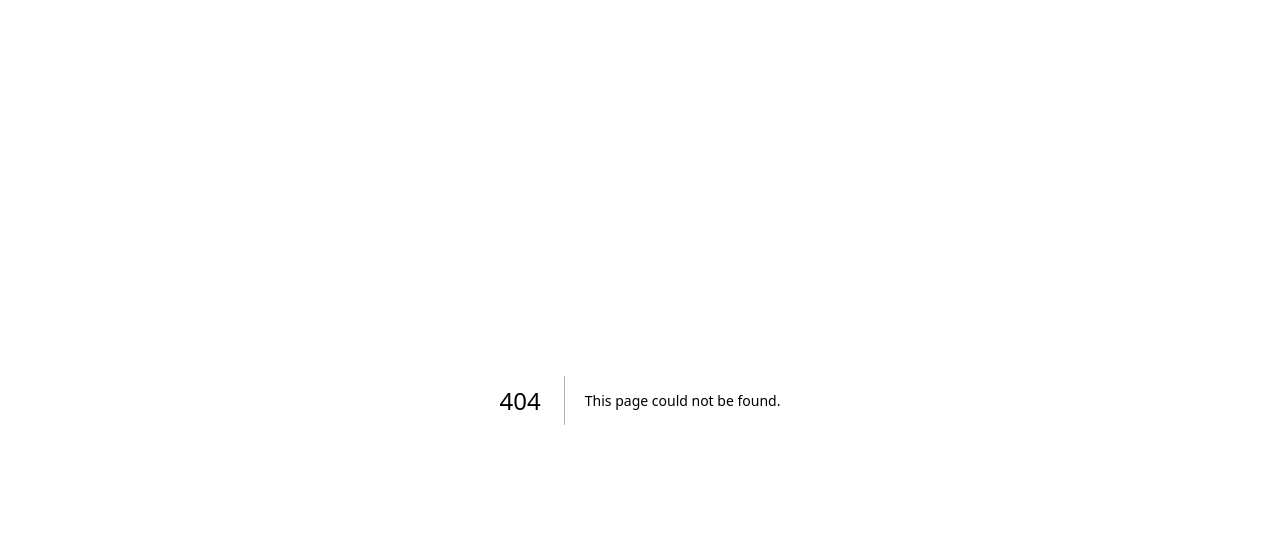
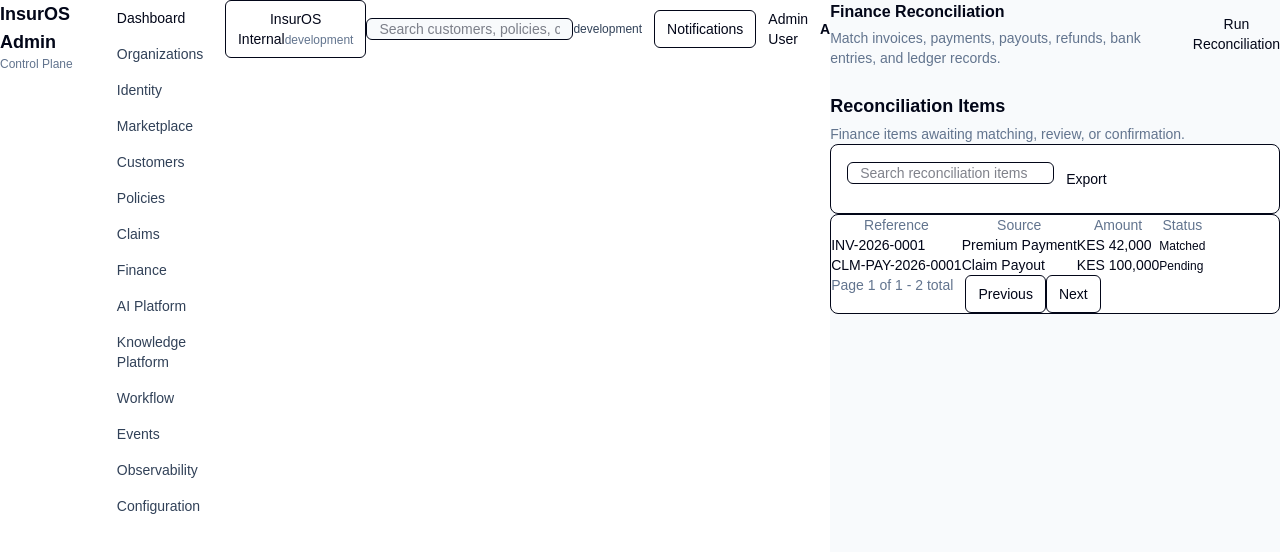
Before and after one commit to Bucrepinfo-lab/InsurOS, a Next.js app in the folder apps/admin/: page /dashboard/finance/reconciliation in a window 1280 px wide. Before the commit this address had no page. Shown: the top 552 px of the page. Built offline with nearby package versions, Linux system fonts and the light colour scheme; no server answers.

Commit message:
feat(finance): add reconciliation page foundation

```diff
--- /dev/null
+++ b/apps/admin/src/app/dashboard/finance/reconciliation/page.tsx
@@ -0,0 +1,65 @@
+import {
+  Badge,
+  Button,
+  DomainEntityList,
+  DomainModulePage,
+  type DataTableColumn
+} from '@insuros/ui';
+
+type ReconciliationRow = {
+  reference: string;
+  source: string;
+  amount: string;
+  status: string;
+};
+
+const items: ReconciliationRow[] = [
+  {
+    reference: 'INV-2026-0001',
+    source: 'Premium Payment',
+    amount: 'KES 42,000',
+    status: 'Matched'
+  },
+  {
+    reference: 'CLM-PAY-2026-0001',
+    source: 'Claim Payout',
+    amount: 'KES 100,000',
+    status: 'Pending'
+  }
+];
+
+const columns: DataTableColumn<ReconciliationRow>[] = [
+  { key: 'reference', header: 'Reference' },
+  { key: 'source', header: 'Source' },
+  { key: 'amount', header: 'Amount' },
+  {
+    key: 'status',
+    header: 'Status',
+    render: (row) => (
+      <Badge tone={row.status === 'Matched' ? 'success' : 'warning'}>
+        {row.status}
+      </Badge>
+    )
+  }
+];
+
+export default function FinanceReconciliationPage() {
+  return (
+    <DomainModulePage
+      title='Finance Reconciliation'
+      description='Match invoices, payments, payouts, refunds, bank entries, and ledger records.'
+      actions={<Button>Run Reconciliation</Button>}
+    >
+      <DomainEntityList
+        title='Reconciliation Items'
+        description='Finance items awaiting matching, review, or confirmation.'
+        searchPlaceholder='Search reconciliation items...'
+        columns={columns}
+        data={items}
+        emptyTitle='No reconciliation items'
+        emptyDescription='No unmatched or pending finance items are currently available.'
+        actions={<Button variant='secondary'>Export</Button>}
+      />
+    </DomainModulePage>
+  );
+}
```
